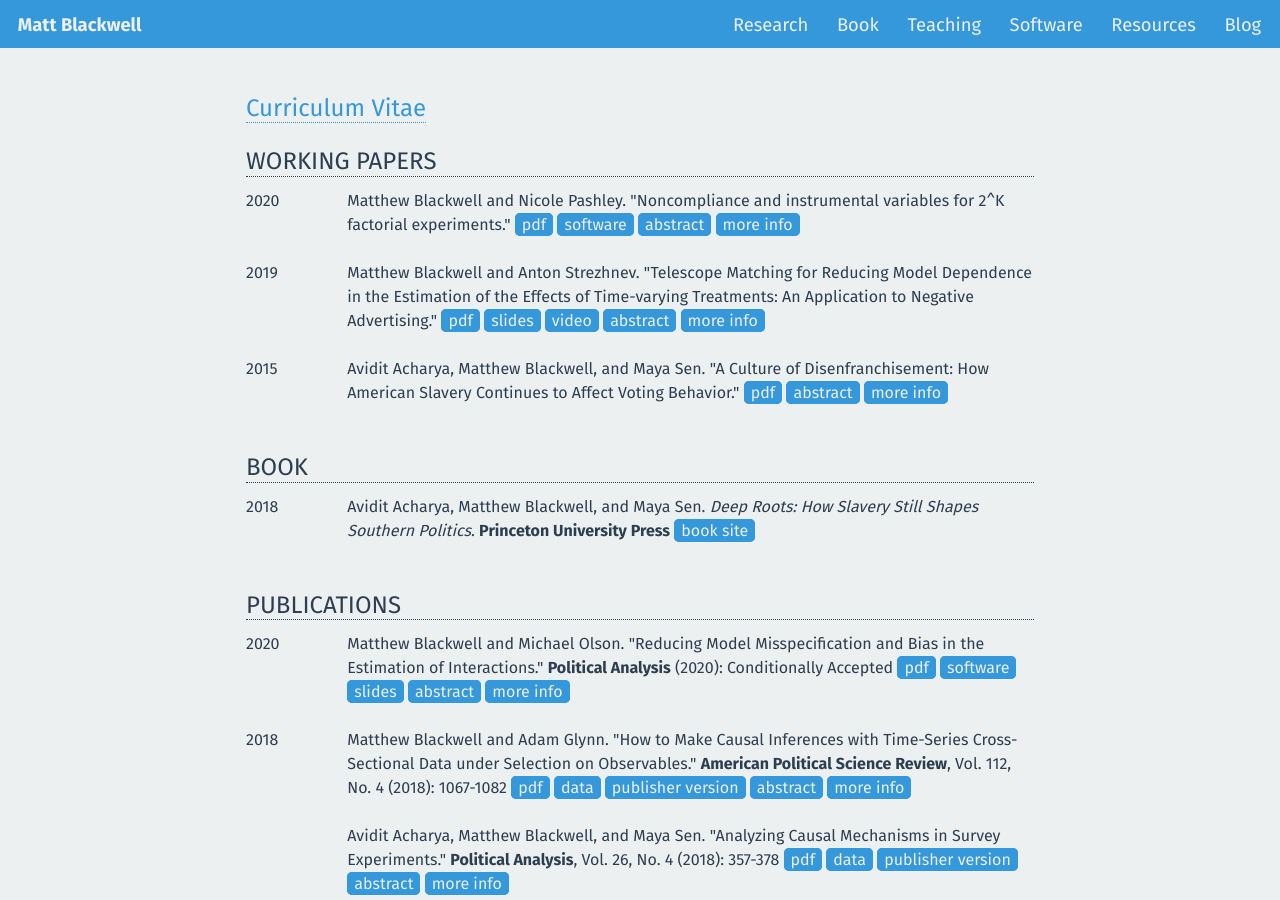
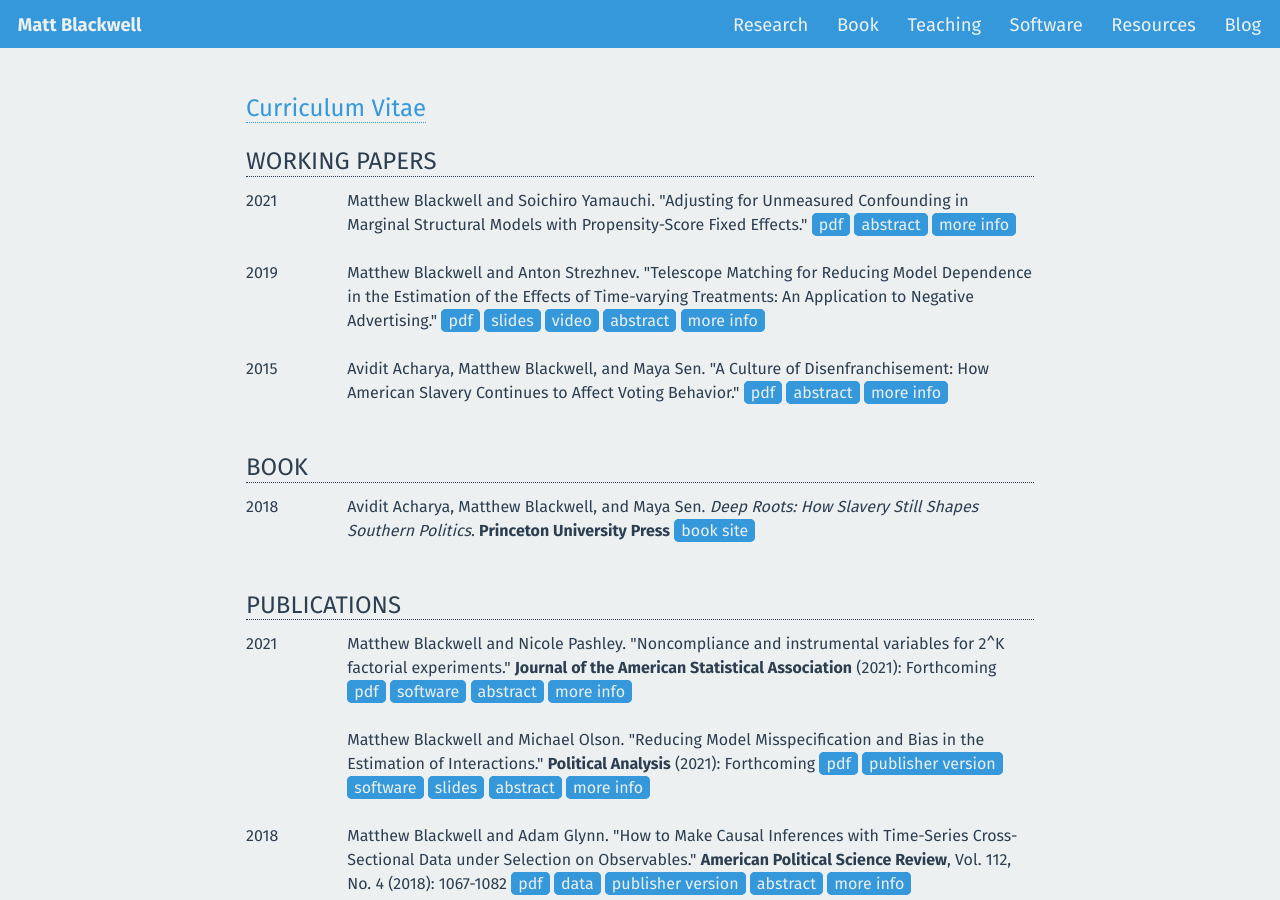
Before and after one commit to mattblackwell/mattblackwell.github.com, a Jekyll site: the page built from research/index.html, in a window 1280 px wide and 900 px high. Built offline with Jekyll 4.4.1, drawn with Linux system fonts in a browser that asks for light colours; nearby versions of some CDN libraries; a style sheet for code colours, icons or effects is not loaded.

Commit message:
jasa, pa, psfe

```diff
--- a/_research/factorial-iv.md
+++ b/_research/factorial-iv.md
@@ -1,9 +1,11 @@
 ---
 layout: project
 slug: factorial-iv
-date: 2020-07-06
+date: 2021-08-22
 title: 'Noncompliance and instrumental variables for 2^K factorial experiments'
-tags: ['Methods', 'Working Paper']
+tags: ['Methods', 'Published']
+journal: "Journal of the American Statistical Association"
+pages: "Forthcoming"
 category: research
 permalink: /research/factorial-iv/
 pdf: "/files/papers/factorial-iv.pdf"
--- a/_research/lasso-inters.md
+++ b/_research/lasso-inters.md
@@ -1,17 +1,18 @@
 ---
 layout: project
 slug: lasso-inters
-date: 2020-09-01
+date: 2021-07-23
 title: 'Reducing Model Misspecification and Bias in the Estimation of Interactions'
 tags: ['Methods', 'Published']
 journal: "Political Analysis"
-pages: "Conditionally Accepted"
+pages: "Forthcoming"
 category: research
 permalink: /research/lasso-inters/
 pdf: "/files/papers/lasso-inters.pdf"
 author: "Matthew Blackwell and Michael Olson"
 slides: /files/papers/lasso_ints_applied_stats.pdf
 software: "https://github.com/mattblackwell/inters"
+pubversion: https://www.cambridge.org/core/journals/political-analysis/article/abs/reducing-model-misspecification-and-bias-in-the-estimation-of-interactions/DE5AB7EB87CA53142448D7F55D6517DB
 ---
 
 *(with [Michael Olson][])*
--- /dev/null
+++ b/_research/psfe.md
@@ -0,0 +1,17 @@
+---
+layout: project
+slug: psfe
+date: 2021-05-07
+title: 'Adjusting for Unmeasured Confounding in Marginal Structural Models with Propensity-Score Fixed Effects'
+tags: ['Methods', 'Working Paper']
+category: research
+permalink: /research/psfe/
+pdf: "/files/papers/psfe.pdf"
+author: "Matthew Blackwell and Soichiro Yamauchi"
+---
+
+*(with [Soichiro Yamauchi][])*
+
+Marginal structural models are a popular tool for investigating the effects of time-varying treatments, but they require an assumption of no unobserved confounders between the treatment and outcome. With observational data, this assumption may be difficult to maintain, and in studies with panel data, many researchers use fixed effects models to purge the data of time-constant unmeasured confounding. Unfortunately, traditional linear fixed effects models are not suitable for estimating the effects of time-varying treatments, since they can only estimate lagged effects under implausible assumptions. To resolve this tension, we a propose a novel inverse probability of treatment weighting estimator with propensity-score fixed effects to adjust for time-constant unmeasured confounding in marginal structural models of fixed-length treatment histories. We show that these estimators are consistent and asymptotically normal when the number of units and time periods grow at a similar rate. Unlike traditional fixed effect models, this approach works even when the outcome is only measured at a single point in time as is common in  marginal structural models. We apply these methods to estimating the effect of negative advertising on the electoral success of candidates for statewide offices in the United States.
+
+[Soichiro Yamauchi]: https://soichiroy.github.io
```
Also changed, not shown: other parts of _research/factorial-iv.md (+1 -2 lines).
